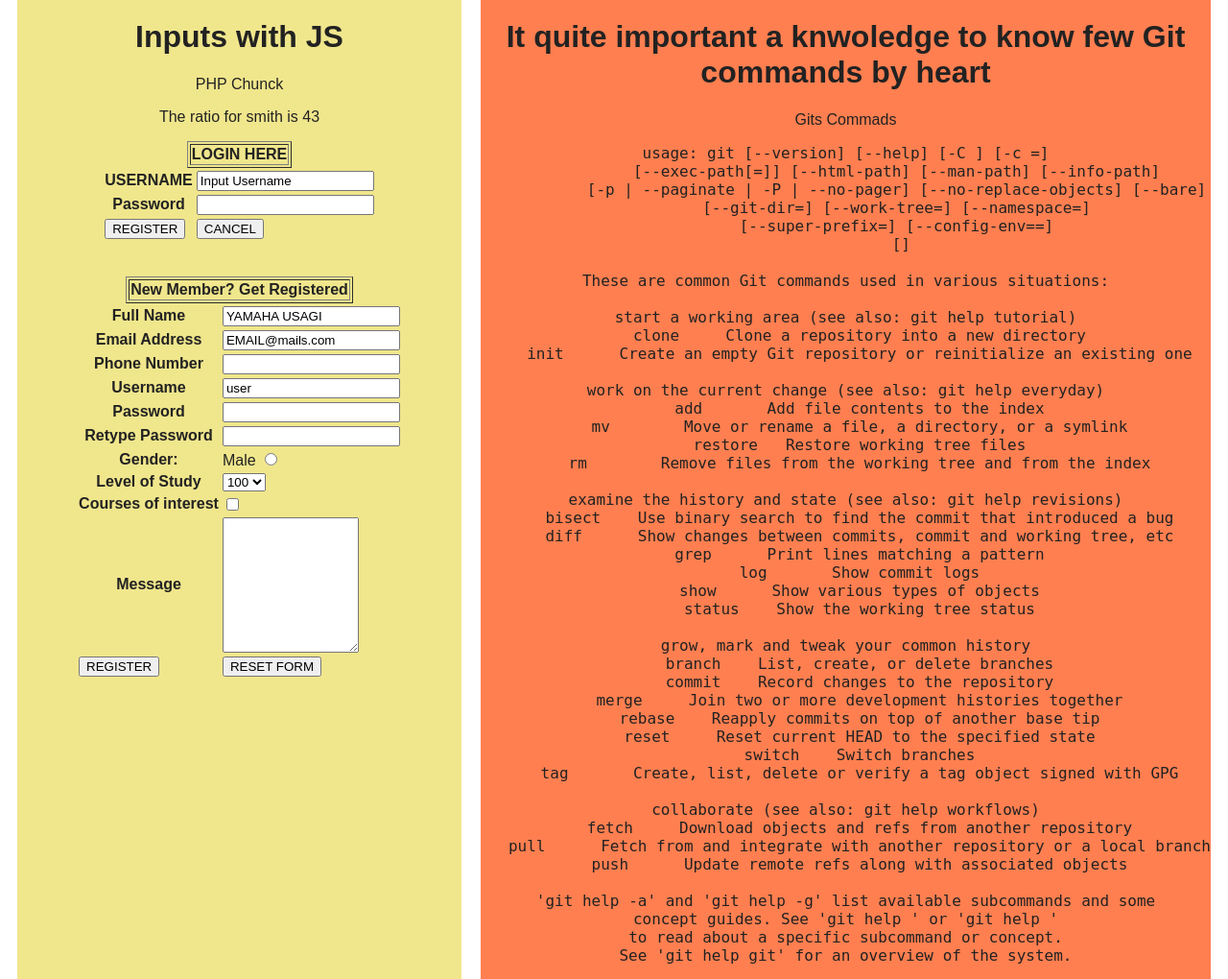
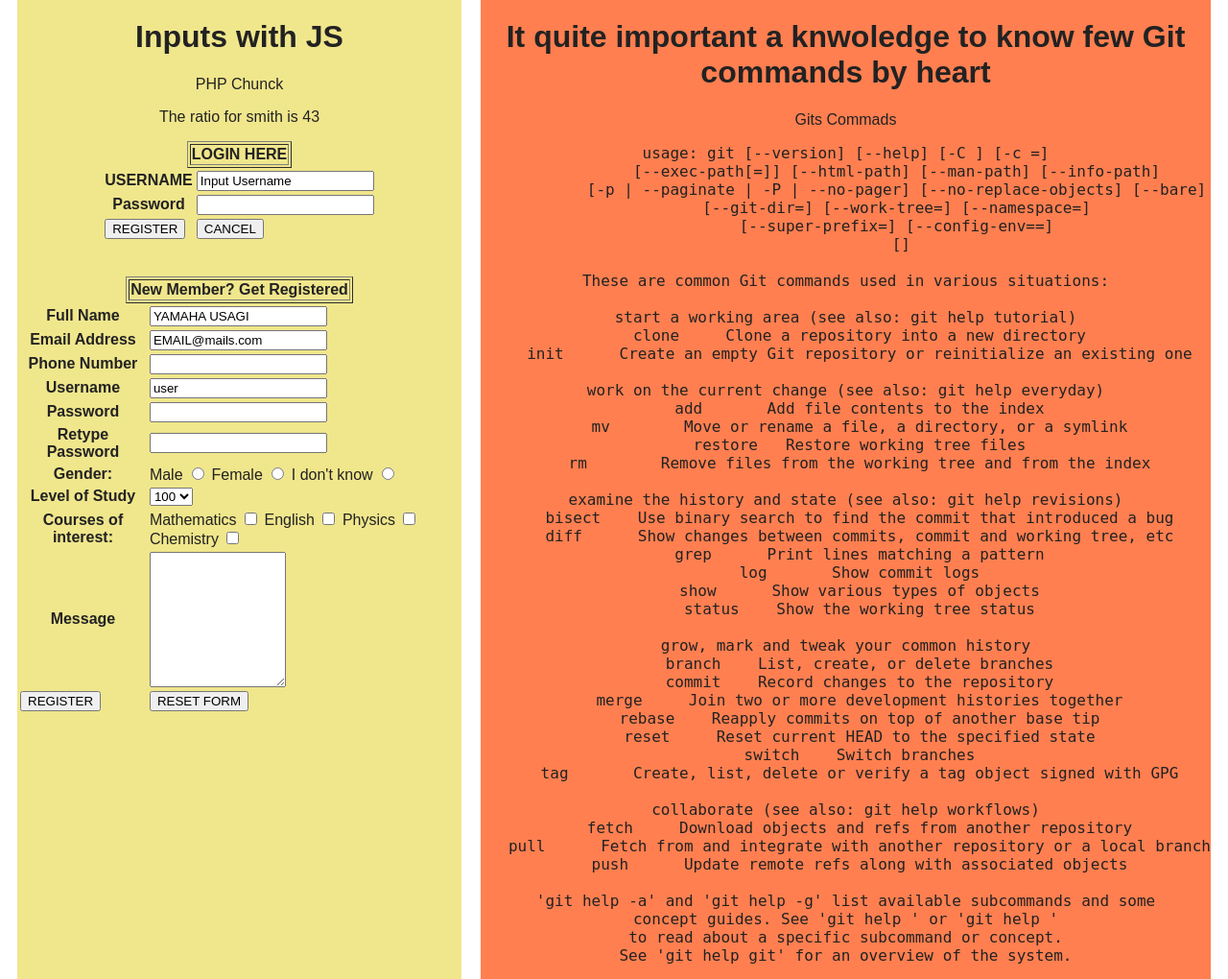
Before and after one commit to wareex/Flex, a PHP site: page / in a window 1280 px wide. Shown: the part 357-1377 px from the top of the page at 96% size. Run offline with PHP 8.4, Linux system fonts and the light colour scheme; lists and menus that the app fills with data are empty.

Commit message:
setting up form

```diff
--- a/index.php
+++ b/index.php
@@ -88,8 +88,13 @@
                     <tr>
                         <th>Gender: </th>
                         <td>
-                        <label>Male</label>
-                        <input type="radio" name="Names"></td>
+                            <label>Male</label>
+                            <input type="radio" name="male">
+                            <label>Female</label>
+                            <input type="radio" name="female">
+                            <label>I don't know</label>
+                            <input type="radio" name="others">
+                        </td>
                     </tr>
                     <tr>
                         <th>Level of Study</th>
@@ -102,8 +107,17 @@
                             </select></td>
                     </tr>
                     <tr>
-                        <th>Courses of interest</th>
-                        <td><input type="checkbox" name="Names" value="NAMES"></td>
+                        <th>Courses of interest:</th>
+                        <td>
+                            <label>Mathematics</label>
+                            <input type="checkbox" name="Math">
+                            <label>English</label>
+                            <input type="checkbox" name="eng">
+                            <label>Physics</label>
+                            <input type="checkbox" name="phy">
+                            <label>Chemistry</label>
+                            <input type="checkbox" name="chem">
+                        </td>
                     </tr>
                     <tr>
                         <th>Message</th>
--- a/script.js
+++ b/script.js
@@ -15,7 +15,7 @@ var helldog3 = {name: "Ogah Kesuma", rank: "2" , field: "Explosives" , takes: "2
 //Functions for the objects
 function mjInfo() {
     //loading the function with the inherited features of object
-    alert(this.name + " is an " + this.field +" expert, having ranked  " + this.rank + " and  " + this.takes +"  kills." );
+    alert(this.name + " is an " + this.field +" expert, having ranked " + this.rank + " and  " + this.takes +"  kills." );
 }
 
 //loading the recived object details into a log function for each object refrencing
```
